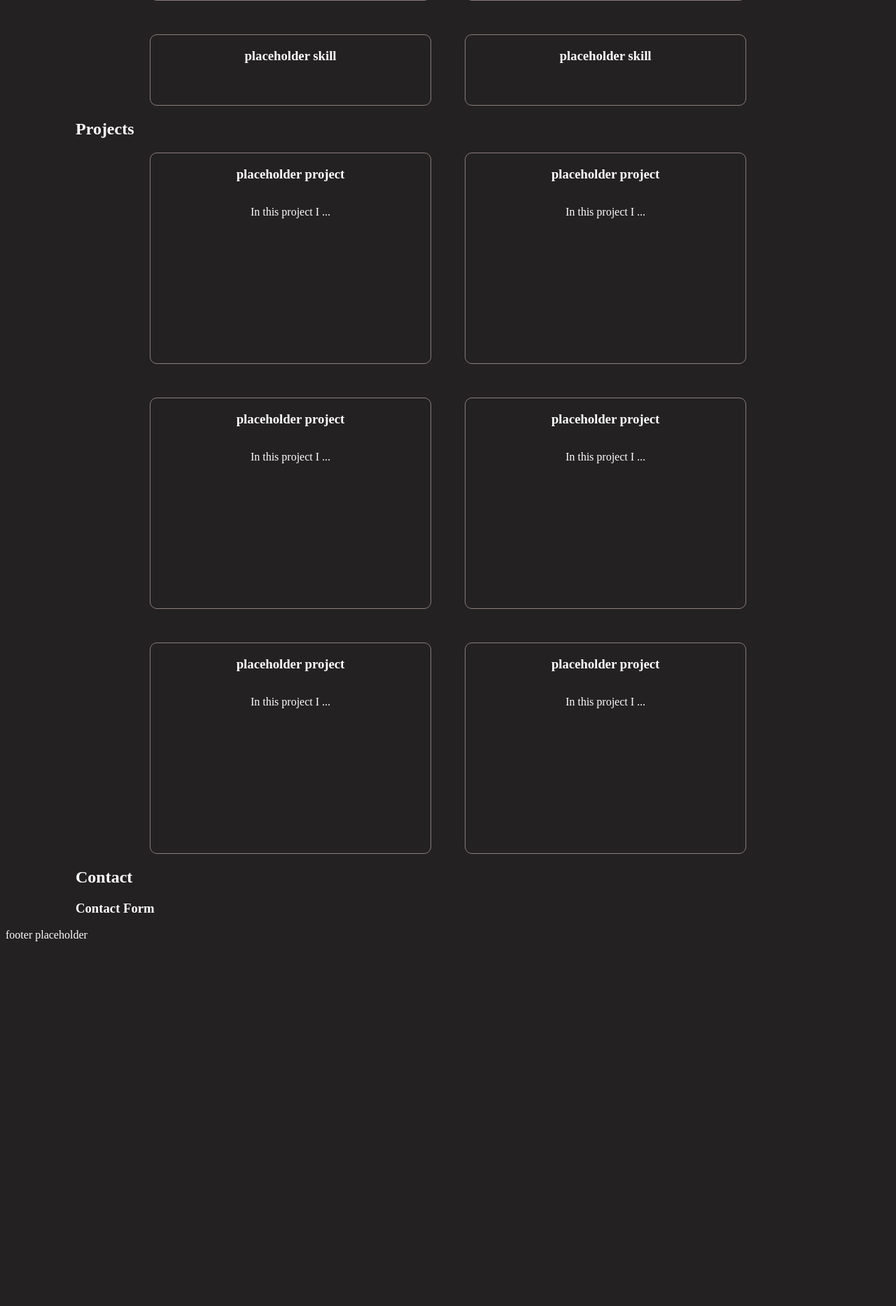
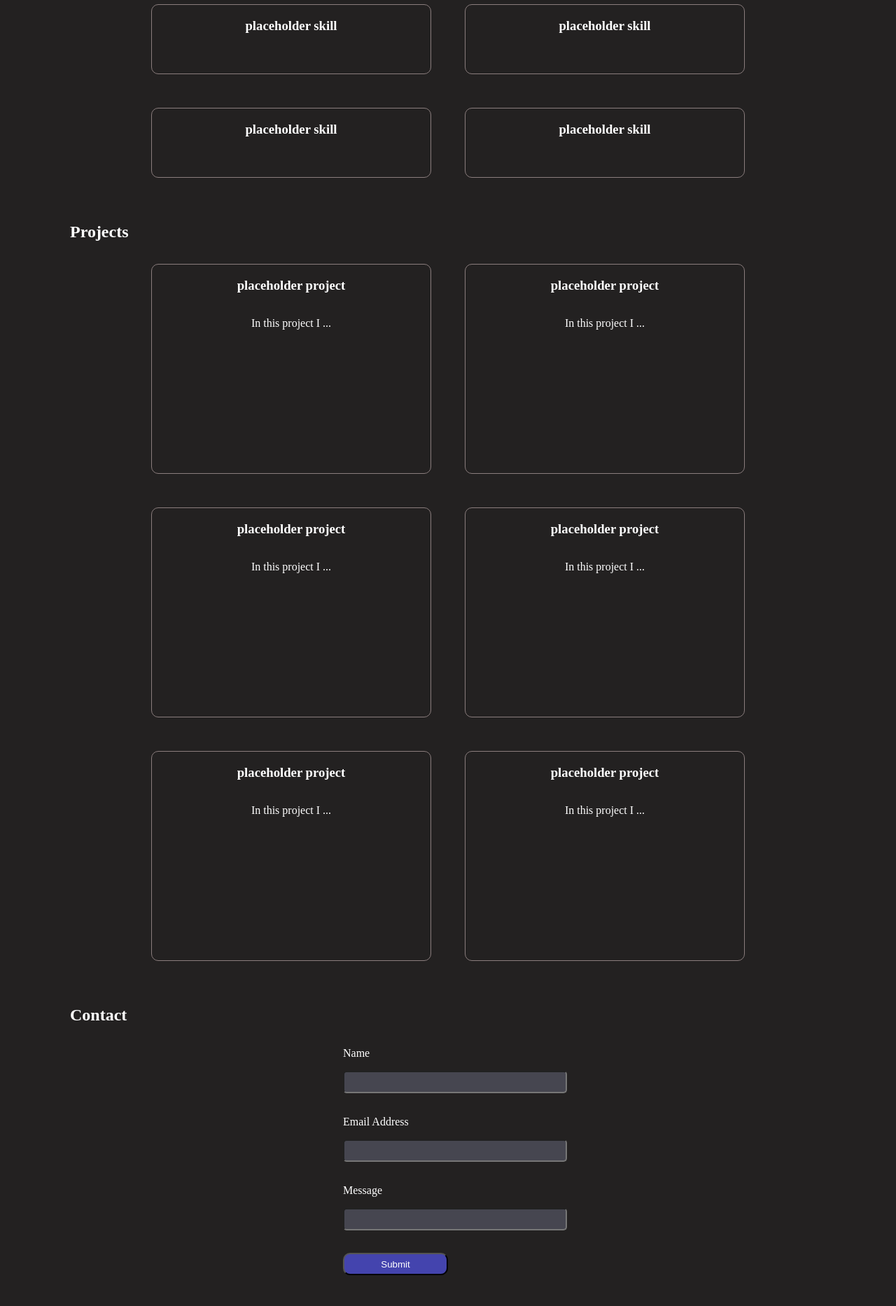
Before and after one commit to Robbie632/tutoring, a PHP site: page / in a window 1280 px wide. Shown: the part 974-2840 px from the top of the page at 70% size. Before the commit the page ends 2319 px from the top, so only its background shows below. Run offline with PHP 8.4, Linux system fonts and the light colour scheme.

Commit message:
add to portfolio styling

```diff
--- a/lessons/front_end/html_css_basics/index.html
+++ b/lessons/front_end/html_css_basics/index.html
@@ -11,15 +11,27 @@
 
 <body class="dark-mode">
     <header>
-        <svg width="200" height="150" xmlns="http://www.w3.org/2000/svg" role="img" aria-label="600x400 Placeholder Image"
-            preserveAspectRatio="xMidYMid meet" viewBox="0 0 600 400">
-            <rect width="100%" height="100%" fill="#cccccc"></rect>
-            <text x="50%" y="50%" font-family="sans-serif" font-size="100" fill="#666666" text-anchor="middle"
-                dominant-baseline="middle">Logo</text>
+        <svg xmlns="http://www.w3.org/2000/svg" xmlns:xlink="http://www.w3.org/1999/xlink" height="200px" width="200px"
+            version="1.1" id="Layer_1" viewBox="0 0 512 512" xml:space="preserve">
+            <g>
+                <circle style="fill:#D1E5F5;" cx="256" cy="120.889" r="120.889" />
+                <path style="fill:#D1E5F5;"
+                    d="M412.444,512c31.418,0,56.889-25.471,56.889-56.889c0-117.82-95.514-213.333-213.333-213.333   S42.667,337.291,42.667,455.111c0,31.418,25.471,56.889,56.889,56.889H412.444z" />
+            </g>
+            <g>
+                <polygon style="fill:#B4D8F1;" points="255.999,241.778 255.999,241.778 256,241.778  " />
+                <path style="fill:#B4D8F1;"
+                    d="M376.889,120.889C376.889,54.124,322.765,0,256,0h-0.001v241.778H256   C322.765,241.778,376.889,187.654,376.889,120.889z" />
+                <path style="fill:#B4D8F1;"
+                    d="M256,241.778L256,241.778L255.999,512h156.446c31.418,0,56.889-25.471,56.889-56.889   C469.333,337.291,373.82,241.778,256,241.778z" />
+            </g>
         </svg>
         <div>
-            <label for="dark-mode-button">dark mode</label>
-            <input id="dark-mode-button" type="range" min="0" max=1>
+            <div class="label-input">
+
+                <label for="dark-mode-button">dark mode</label>
+                <input id="dark-mode-button" type="range" min="0" max=1>
+            </div>
         </div>
 
         <nav><a href="#about">About</a><a href="#skills">Skills</a><a href="#projects">Projects</a><a
@@ -29,13 +41,17 @@
     <main>
         <h1>Smith's Portfolio</h1>
         <p>
-            Lorem ipsum, dolor sit amet consectetur adipisicing elit. Sint quo mollitia voluptatum quidem adipisci dolores cumque natus perspiciatis. Perspiciatis enim ipsam dolor vitae. Hic quia aspernatur, corrupti quam dolores minima.
+            Lorem ipsum, dolor sit amet consectetur adipisicing elit. Sint quo mollitia voluptatum quidem adipisci
+            dolores cumque natus perspiciatis. Perspiciatis enim ipsam dolor vitae. Hic quia aspernatur, corrupti quam
+            dolores minima.
 
         </p>
         <div id="about">
             <h2>About</h2>
             <p>
-                Lorem ipsum dolor sit amet consectetur adipisicing elit. Quae, voluptatibus iusto quas architecto ipsa fuga neque excepturi accusantium ipsam minima. Tempora velit beatae adipisci placeat mollitia necessitatibus ducimus excepturi quae.
+                Lorem ipsum dolor sit amet consectetur adipisicing elit. Quae, voluptatibus iusto quas architecto ipsa
+                fuga neque excepturi accusantium ipsam minima. Tempora velit beatae adipisci placeat mollitia
+                necessitatibus ducimus excepturi quae.
             </p>
 
         </div>
@@ -93,12 +109,28 @@
         </div>
         <div id="contact">
             <h2>Contact</h2>
-            <h3>Contact Form</h3>
-            <form action=""></form>
+            <div class="center-block">
+                <form action="">
+                    <div class="label-input">
+                        <label for="">Name</label>
+                        <input type="text">
+                    </div>
+                    <div class="label-input">
+                        <label for="">Email Address</label>
+                        <input type="email">
+                    </div>
+                    <div class="label-input">
+                        <label for="">Message</label>
+                        <input type="text">
+                    </div>
+                    <input type="submit"></input>
+                </form>
+            </div>
         </div>
     </main>
     <footer>
-        <p>footer placeholder</p>
+                <nav><a href="#about">About</a><a href="#skills">Skills</a><a href="#projects">Projects</a><a
+                href="#contact">Contact</a></nav>
     </footer>
 </body>
 
--- a/lessons/front_end/html_css_basics/style.css
+++ b/lessons/front_end/html_css_basics/style.css
@@ -1,26 +1,84 @@
+/*
+
+css selectors
+=============
+
+.my-class => css selector for elements with attribute class = my-class
+
+#my-id => css selector for elements with attribute id = my-id
+
+element-name => css selector for elements with the tag name element-name
+
+.parent .child => css selector for an element with class 'child' that is a descendant of an element with class 'parent'
+
+.parent > .child => css selector for an element with class 'child' that is a direct child of an element with class 'parent'
+
+.my-class:hover => css selector for an element with class 'my-class' when the user hovers over it
+
+button[type="submit"] => targets a button with attribute type = submit
+
+
+custom properties
+=================
+--my-var: css value ie '10px' or red etc
+background-color: var(--my-var) sets background color property to value of my-varr
+
+Box Model
+=========
+
+*/
+
+* {
+    box-sizing:border-box;
+}
 :root{
-    --backgound-color:white;
+    --background-color:white;
     --font-color: rgb(35, 33, 33);
     --border-color: rgb(75, 67, 67);
     --color-1: rgb(190, 219, 248);
+    --color-2: rgb(68, 68, 174);
+    --input-background:rgb(233, 233, 239);
+
 }
 .dark-mode {
     --background-color: rgb(35, 33, 33);
     --font-color: white;
     --border-color: rgb(138, 125, 125);
     --color-1: rgb(69, 94, 120);
+    --input-background:rgb(70, 70, 80);
+}
+#dark-mode-button {
+    width:70px;
+}
+#dark-mode-button:hover{
+    cursor: pointer;
 }
 h1 {
     text-align: center;
-    margin-top:3rem;
+    margin-top:6rem;
+    margin-bottom: 3rem;
+}
+h2 {
+    margin-bottom: 2rem;
+    margin-top: 4rem;
 }
 body {
     background-color: var(--background-color);
     color: var(--font-color);
     transition: background-color 0.3s ease;
+    margin: 0;
+    padding: 0;
 }
 header {
     background-color: var(--color-1);
+    padding: 1.5rem;
+    padding-left: 100px;
+    padding-right: 100px;
+
+}
+footer {
+    padding-top:100px;
+    padding-bottom: 50px;
 }
 
 main {
@@ -30,12 +88,22 @@ main {
 h2 {
     text-align: left;
 }
+
 nav {
     display: flex;
     flex-direction: row;
+}
+header nav {
     justify-content: end;
     gap:2rem;
     font-size: 1.5rem;
+}
+
+footer nav {
+    justify-content: center;
+    gap:2.5rem;
+    font-size: 1rem;
+
 }
 nav > a {
     color: var(--font-color);
@@ -60,6 +128,42 @@ nav > a:hover {
     flex-direction: column;
     align-items: center;
 }
-.card-container > div + .skill {
+.card-container > div.skill {
     height:100px;
 }
+.center-block{
+display: flex;
+flex-direction: column;
+align-items: center;
+width:100%;
+}
+form {
+    display: flex;
+    flex-direction: column;
+    gap:2rem;
+    width: 300px;
+}
+.label-input {
+    display: flex;
+    flex-direction: column;
+    width: 20rem;
+    gap:1rem;
+}
+form input {
+    height: 2rem;
+    background-color: var(--input-background);
+    color:var(--font-color);
+    border-radius: 5px;
+}
+
+input[type="submit"] {
+    background-color: var(--color-2);
+    color: var(--font-color);
+    height:2rem;
+    border-radius: 10px;
+    width: 50%;
+}
+
+input[type="submit"]:hover {
+    cursor: pointer;
+}
```
